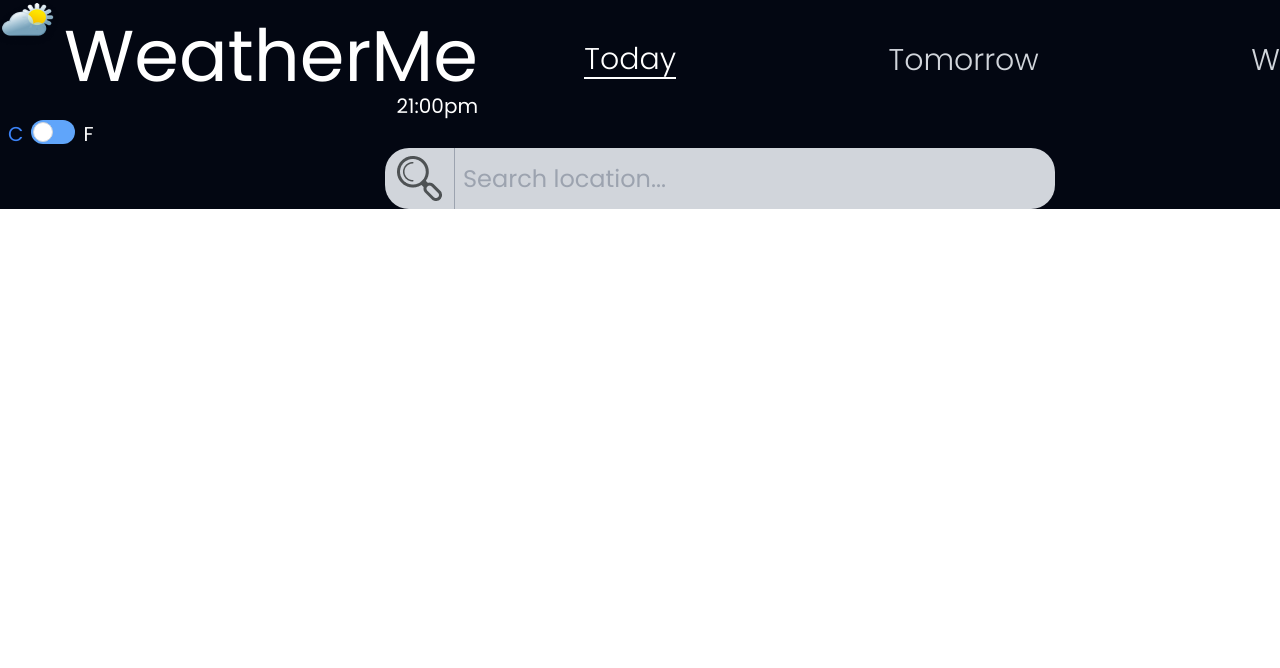
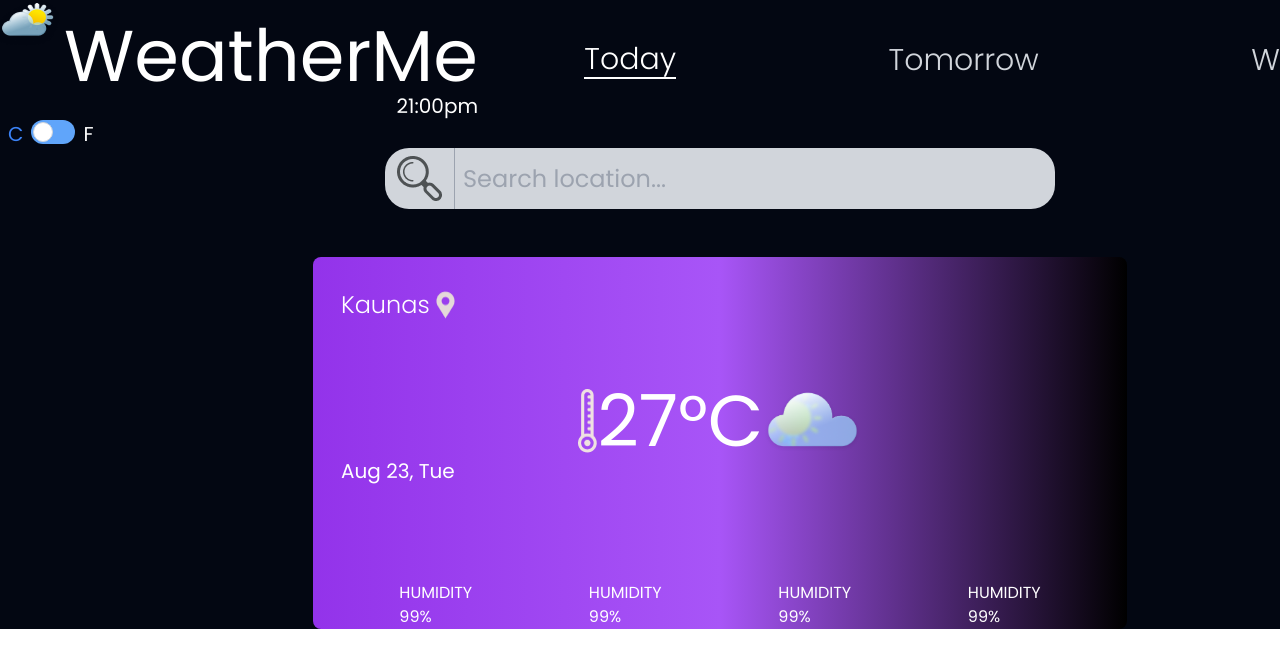
Before and after one commit to LukasZarnauskas/weather-website, a React (Vite) app: page / in a window 1280 px wide. Shown: the top 668 px of the page. Built offline with nearby package versions, Linux system fonts and the light colour scheme.

Commit message:
get data about eather added

```diff
--- /dev/null
+++ b/id copy.js
@@ -0,0 +1 @@
+export const id = "ADD YOUR openweatherapp ID HERE";
--- a/src/App.jsx
+++ b/src/App.jsx
@@ -2,6 +2,7 @@ import { useState } from "react";
 import "./assets/App.css";
 import Header from "./components/Header";
 import Search from "./components/Search";
+import WeatherMain from "./components/WeatherMain";
 
 function App() {
   const [searchInfoTemp, setSearchInfoTemp] = useState({ tempValue: true });
@@ -20,6 +21,7 @@ function App() {
         handleSearchTemp={handleSearchTemp}
         handleSearchCity={handleSearchCity}
       />
+      <WeatherMain temp={searchInfoTemp} city={searchInfoCity} />
     </div>
   );
 }
--- a/src/components/Search.jsx
+++ b/src/components/Search.jsx
@@ -1,15 +1,38 @@
-import { useState } from "react";
+import { useEffect, useState } from "react";
+import { id } from "../../id";
 function Search({ handleSearchTemp, handleSearchCity }) {
   const [enabled, setEnabled] = useState(false);
   const [input, setInput] = useState("");
   const handleSubmit = (e) => {
     e.preventDefault();
     handleSearchCity(input);
+    getCordinates();
   };
   const handleToggle = () => {
     setEnabled(!enabled);
     handleSearchTemp(enabled);
   };
+
+  function getCordinates() {
+    return fetch(
+      `http://api.openweathermap.org/geo/1.0/direct?q=${input}&limit=5&appid=${id}`
+    )
+      .then((res) => res.json())
+      .then((dataInJs) => {
+        getWeatherData(dataInJs[0].lat, dataInJs[0].lon);
+      })
+      .catch((err) => console.log(err));
+  }
+  function getWeatherData(lat, lon) {
+    return fetch(
+      `https://api.openweathermap.org/data/3.0/onecall?lat=${lat}&lon=${lon}&appid=${id}`
+    )
+      .then((res) => res.json())
+      .then((dataInJs) => {
+        console.log(dataInJs);
+      })
+      .catch((err) => console.log(err));
+  }
 
   return (
     <div className="">
--- /dev/null
+++ b/src/components/WeatherMain.jsx
@@ -0,0 +1,42 @@
+import { useEffect } from "react";
+
+function WeatherMain({ temp, city }) {
+  return (
+    <section className="flex items-center justify-center my-12">
+      <div className=" px-7 rounded-lg text-white w-814 bg-gradient-to-r via-purple-500 from-purple-600 to-black">
+        <h3 className="flex text-2xl font-light mt-8 mb-16 ">
+          Kaunas <img src="/src/images/icon _location_.png" alt="location" />
+        </h3>
+        <h2 className="flex text-7xl items-center justify-center">
+          <img
+            className="h-16"
+            src="/src/images/icon _temperature_.png"
+            alt="termometer"
+          />{" "}
+          27°C <img className="h-16" src="/src/images/Cloud.png" alt="cloud" />
+        </h2>
+        <h3 className="text-xl"> Aug 23, Tue</h3>
+        <div className="mt-24 flex justify-around text-white">
+          <div>
+            <h3>HUMIDITY</h3>
+            <h3>99%</h3>
+          </div>
+          <div>
+            <h3>HUMIDITY</h3>
+            <h3>99%</h3>
+          </div>
+          <div>
+            <h3>HUMIDITY</h3>
+            <h3>99%</h3>
+          </div>
+          <div>
+            <h3>HUMIDITY</h3>
+            <h3>99%</h3>
+          </div>
+        </div>
+      </div>
+    </section>
+  );
+}
+
+export default WeatherMain;
--- a/tailwind.config.js
+++ b/tailwind.config.js
@@ -8,6 +8,7 @@ export default {
     extend: {
       width: {
         600: "600px",
+        814: "814px",
         1440: "1440px",
       },
     },
```
Also changed, not shown: src/images/icon _location_.png (added), src/images/icon _temperature_.png (added).
